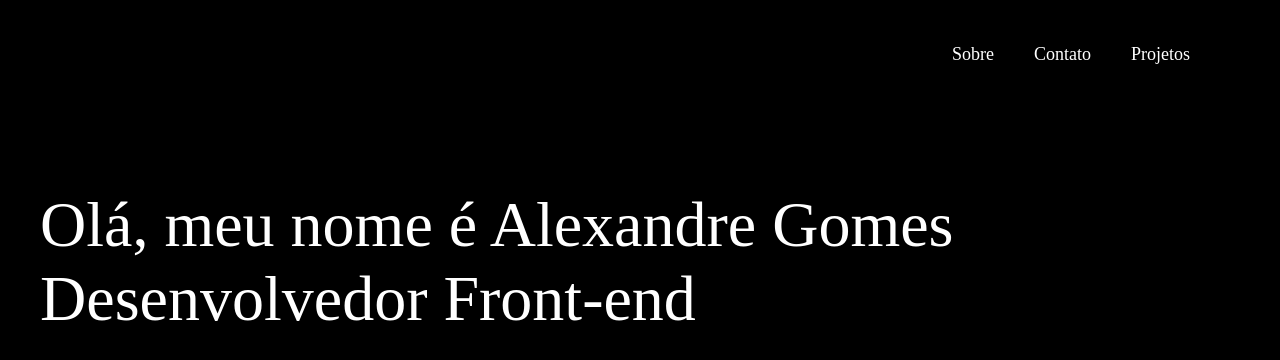
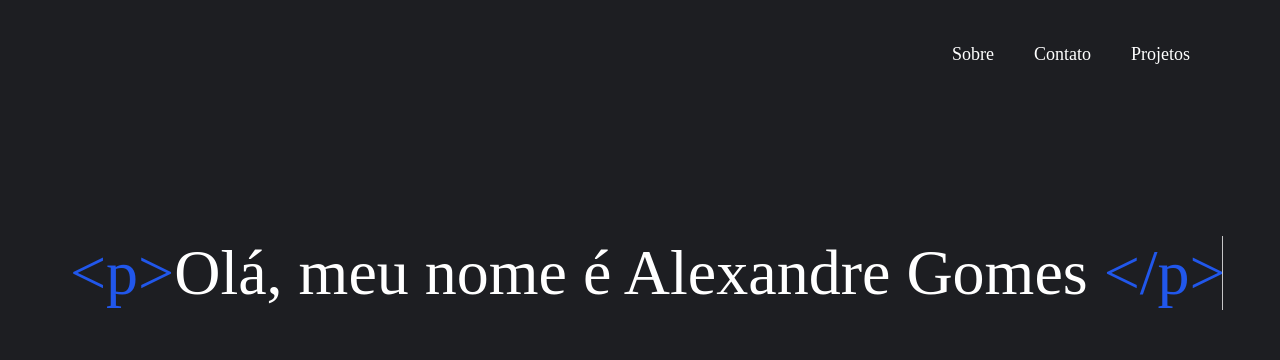
Before and after one commit to Alexandregv1080p/Portf-lio, a plain HTML site: page index.html in a window 1280 px wide. Drawn offline with Linux system fonts and the light colour scheme.

Commit message:
ta escreveno sozin garai

```diff
--- a/css.css
+++ b/css.css
@@ -1,13 +1,16 @@
+:root{
+    --color-main:rgb(33, 87, 235);
+}
 *{
     margin:0;
     padding:0;
 }
 body{
-    background-color: black;
+    background-color: #1D1E22;
 }
 header{
     width: 100%;
-    background-color: black;
+    background-color: #1D1E22;
     color: white;
     padding: 20px 0;
 }
@@ -28,12 +31,38 @@ header{
 }
 nav{
     width: 100%;
-    background-color: black;
     color: white;
 }
+
 nav p{
     font-size: 4rem;
 }
 .container-1{
-    margin: 80px 40px;
+    margin-left: 70px;
+    margin-top:10% ;
 }
+.blue-text{
+    color: var(--color-main);
+}
+.typing-animation{
+    animation: blinkCursor 500ms infinite normal, typing 4s steps(40) 1s normal both;
+}
+.lines{
+    white-space: nowrap;
+    overflow: hidden;
+    border-right: 1px solid white;
+}
+@keyframes blinkCursor{
+    from{
+        border-right-color:rgba(255,255,255,.75);
+    }to{
+        border-right-color:transparent;
+    }
+}
+@keyframes typing{
+    from{
+        width: 0;
+    }to{
+        width: 18em;
+    }
+}
--- a/index.html
+++ b/index.html
@@ -17,9 +17,8 @@
     </header>
     <nav>
         <section class="container-1 relative">
-            <article class="art">
-                <p>Olá, meu nome é Alexandre Gomes</p>
-                <p>Desenvolvedor Front-end</p>
+            <article class=" ">
+                <p class="lines typing-animation"><span class="blue-text">&ltp&gt</span >Olá, meu nome é Alexandre Gomes <span class="blue-text">&lt/p&gt</span> <!-- <br> <span class="blue-text">&ltp&gt</span>Desenvolvedor Front-end<span class="blue-text">&lt/p&gt</span></span>--></p>
             </article>
         </section>
     </nav>
```
